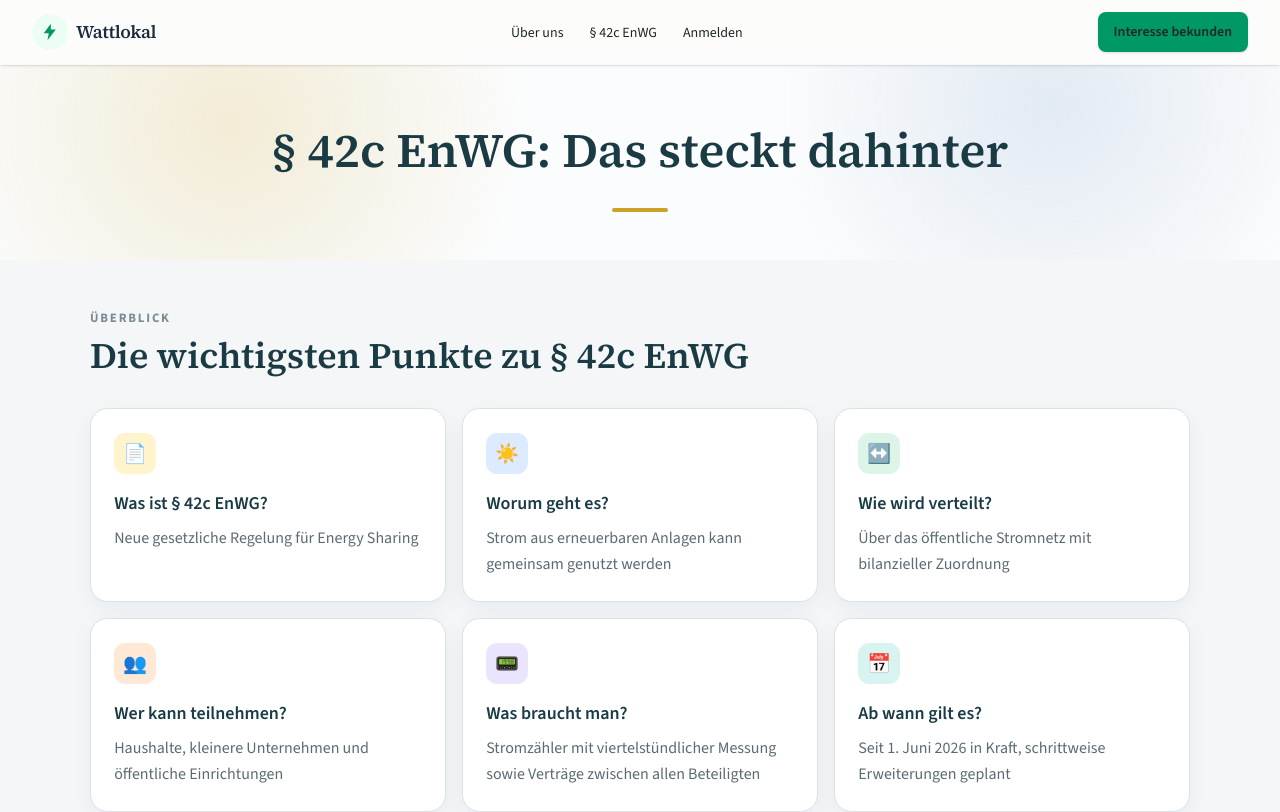
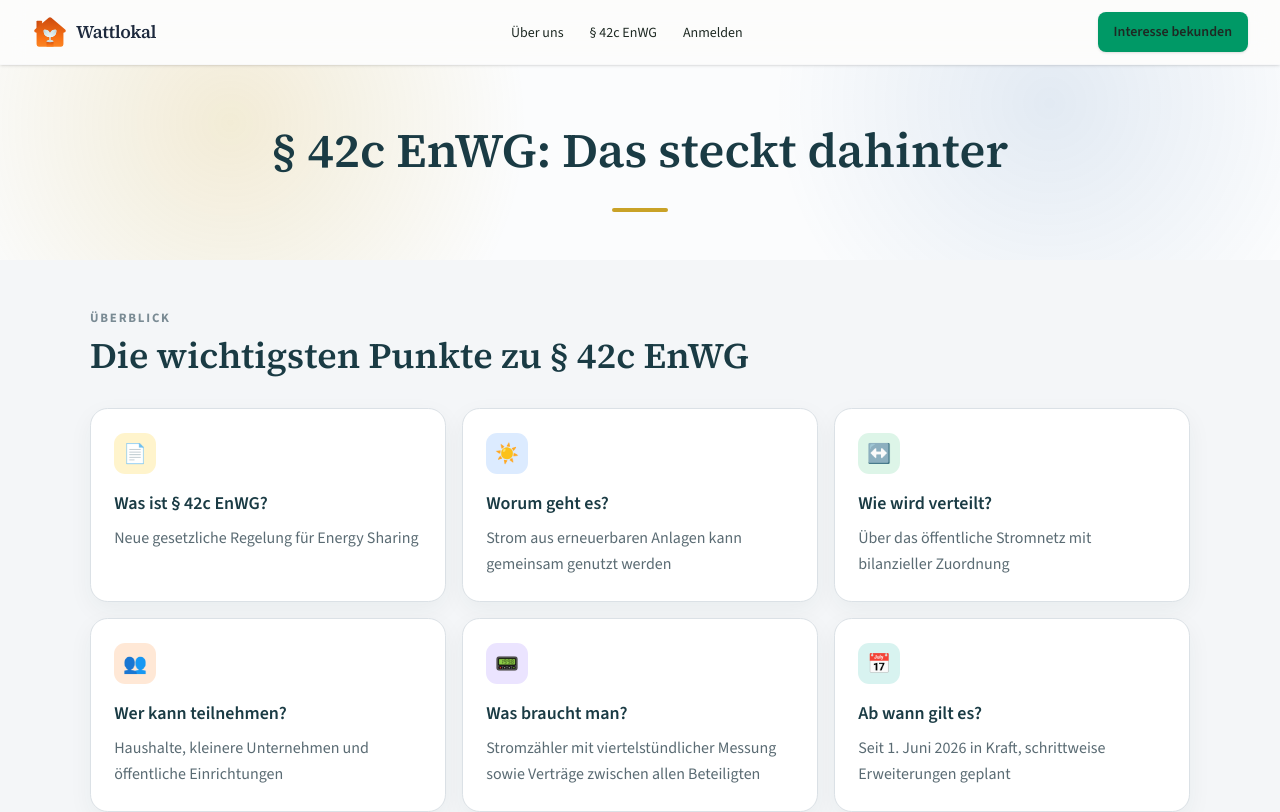
Before and after one commit to vindimitri/wattlokal, a Next.js app: page /42c-enwg in a window 1280 px wide. Shown: the top 812 px of the page. Built offline with nearby package versions, Linux system fonts and the light colour scheme.

Commit message:
LOgo substituation

```diff
--- a/app/42c-enwg/page.tsx
+++ b/app/42c-enwg/page.tsx
@@ -5,6 +5,25 @@ export const metadata: Metadata = {
   description:
     "Die neue Regelung für Energy Sharing – was sie ermöglicht, wo ihre Grenzen liegen und was heute schon möglich ist.",
 };
+
+function CardIcon({ emoji, tone }: { emoji: string; tone: string }) {
+  return (
+    <span className={`enwg-icon ${tone}`} aria-hidden>
+      {emoji === "logo" ? (
+        // eslint-disable-next-line @next/next/no-img-element
+        <img
+          src="/logo.svg"
+          alt=""
+          width={28}
+          height={28}
+          className="h-7 w-7"
+        />
+      ) : (
+        emoji
+      )}
+    </span>
+  );
+}
 
 const overview = [
   {
@@ -151,7 +170,7 @@ const challenges = [
     note: "Aktuell nur lokal umsetzbar",
   },
   {
-    emoji: "⚡",
+    emoji: "logo",
     tone: "enwg-icon-yellow",
     title: "Zusätzlicher Strombezug bleibt notwendig",
     items: [
@@ -205,9 +224,7 @@ export default function Paragraph42cPage() {
         <div className="mt-8 grid gap-4 sm:grid-cols-2 lg:grid-cols-3">
           {overview.map((item) => (
             <article key={item.title} className="enwg-card">
-              <span className={`enwg-icon ${item.tone}`} aria-hidden>
-                {item.emoji}
-              </span>
+              <CardIcon emoji={item.emoji} tone={item.tone} />
               <h3 className="font-semibold text-lg text-[color:var(--enwg-navy)]">
                 {item.title}
               </h3>
@@ -227,9 +244,7 @@ export default function Paragraph42cPage() {
         <div className="mt-8 grid gap-4 sm:grid-cols-3">
           {enables.map((item) => (
             <article key={item.title} className="enwg-card">
-              <span className={`enwg-icon ${item.tone}`} aria-hidden>
-                {item.emoji}
-              </span>
+              <CardIcon emoji={item.emoji} tone={item.tone} />
               <h3 className="font-semibold text-lg text-[color:var(--enwg-navy)]">
                 {item.title}
               </h3>
@@ -299,9 +314,7 @@ export default function Paragraph42cPage() {
         <div className="mt-8 grid gap-4 sm:grid-cols-2">
           {prerequisites.map((block) => (
             <article key={block.title} className="enwg-card">
-              <span className={`enwg-icon ${block.tone}`} aria-hidden>
-                {block.emoji}
-              </span>
+              <CardIcon emoji={block.emoji} tone={block.tone} />
               <h3 className="font-semibold text-lg text-[color:var(--enwg-navy)]">
                 {block.title}
               </h3>
@@ -329,9 +342,7 @@ export default function Paragraph42cPage() {
           <div className="mt-8 grid gap-4 sm:grid-cols-2 lg:grid-cols-3">
             {challenges.map((block) => (
               <article key={block.title} className="enwg-card">
-                <span className={`enwg-icon ${block.tone}`} aria-hidden>
-                  {block.emoji}
-                </span>
+                <CardIcon emoji={block.emoji} tone={block.tone} />
                 <h3 className="font-semibold text-lg text-[color:var(--enwg-navy)]">
                   {block.title}
                 </h3>
--- a/components/PriceGapGraphic.tsx
+++ b/components/PriceGapGraphic.tsx
@@ -124,16 +124,8 @@ function ApartmentIcon() {
 
 function ShareBoltIcon() {
   return (
-    <svg aria-hidden viewBox="0 0 48 48" className="h-10 w-10" fill="none">
-      <circle cx="24" cy="24" r="18" fill="#ecfdf5" stroke="#059669" strokeWidth="1.75" />
-      <path
-        d="M26 12 18 26h7l-2 10 9-15h-7l1-9Z"
-        fill="#10b981"
-        stroke="#047857"
-        strokeWidth="1.2"
-        strokeLinejoin="round"
-      />
-    </svg>
+    // eslint-disable-next-line @next/next/no-img-element
+    <img src="/logo.svg" alt="" width={40} height={40} className="h-10 w-10" />
   );
 }
 
--- a/components/SiteHeader.tsx
+++ b/components/SiteHeader.tsx
@@ -1,5 +1,6 @@
 "use client";
 
+import Image from "next/image";
 import Link from "next/link";
 import { usePathname } from "next/navigation";
 import { useEffect, useId, useState } from "react";
@@ -14,19 +15,6 @@ const CTA = {
   label: "Interesse bekunden",
   href: "/anmelden",
 } as const;
-
-function BoltIcon({ className }: { className?: string }) {
-  return (
-    <svg
-      aria-hidden
-      viewBox="0 0 24 24"
-      fill="currentColor"
-      className={className}
-    >
-      <path d="M13 2 4.5 13.5h6L9 22l10-13h-6L13 2Z" />
-    </svg>
-  );
-}
 
 function MenuIcon() {
   return (
@@ -106,15 +94,15 @@ export function SiteHeader() {
             href="/"
             className="flex shrink-0 items-center gap-2 transition-opacity duration-300 hover:opacity-90"
           >
-            <span
-              className={`flex h-9 w-9 items-center justify-center rounded-full transition-colors duration-300 ${
-                solid
-                  ? "bg-emerald-50 text-emerald-600"
-                  : "bg-white/15 text-emerald-300"
-              }`}
-            >
-              <BoltIcon className="h-5 w-5" />
-            </span>
+            <Image
+              src="/logo.svg"
+              alt=""
+              width={36}
+              height={36}
+              className="h-9 w-9"
+              unoptimized
+              priority
+            />
             <span
               className={`font-[family-name:var(--font-display)] text-lg font-semibold tracking-tight transition-colors duration-300 ${
                 solid ? "text-slate-800" : "text-white"
```
Also changed, not shown: app/icon.svg, public/logo.svg.
